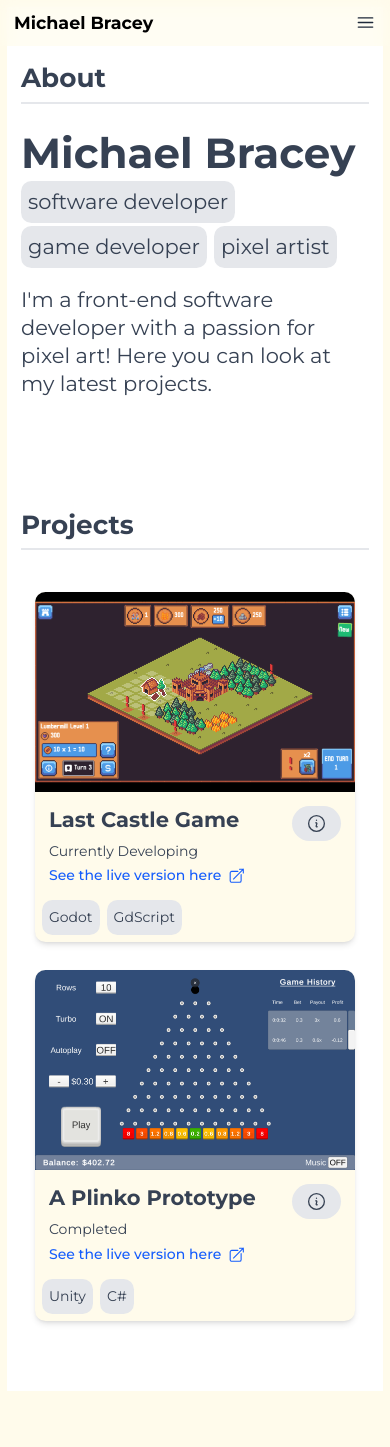
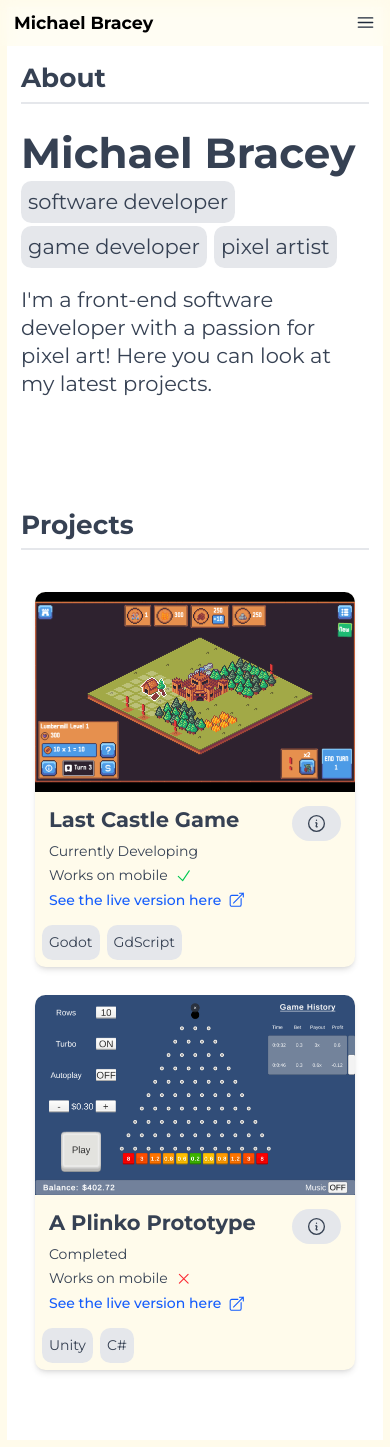
Before and after one commit to Mbrace1/michael-bracey-portfolio, a React (Vite) app: page / in a window 390 px wide. Before the commit the page ends 1398 px from the top, so only its background shows below. Built offline with nearby package versions, Linux system fonts and the light colour scheme.

Commit message:
added project mobile variable

```diff
--- a/cv-data.json
+++ b/cv-data.json
@@ -48,7 +48,8 @@
             "progress": "Currently Developing",
             "link": "https://mich24.itch.io/last-castle",
             "tags": ["Godot", "GdScript"],
-            "img": "last-castle-preview.png"
+            "img": "last-castle-preview.png",
+            "mobile": true
         },
         {
             "name": "A Plinko Prototype",
@@ -56,7 +57,8 @@
             "progress": "Completed",
             "link": "https://mich24.itch.io/plinko",
             "tags": ["Unity", "C#"],
-            "img": "plinko-preview.png"
+            "img": "plinko-preview.png",
+            "mobile": false
         }
     ],
     "projects_old": [
--- a/src/components/Project.jsx
+++ b/src/components/Project.jsx
@@ -1,8 +1,8 @@
 
 import Button from './generic/Button';
-import { InformationCircleIcon, ChevronLeftIcon, ArrowTopRightOnSquareIcon } from '@heroicons/react/24/outline';
+import { InformationCircleIcon, ChevronLeftIcon, ArrowTopRightOnSquareIcon, CheckIcon, XMarkIcon } from '@heroicons/react/24/outline';
 
-const Project = ({name, summary, img = "", progress, link, tags, flipped, onFlip}) => {
+const Project = ({name, summary, img = "", progress, link, tags, mobileSupport, flipped, onFlip}) => {
 
     let has_img = img ? img : false
     console.log(has_img);
@@ -23,6 +23,10 @@ const Project = ({name, summary, img = "", progress, link, tags, flipped, onFlip
                                 </Button>
                             </div>
                             <p className='mb-1'>{progress}</p>
+                            <p className='mb-1 flex flex-row items-center'>
+                                <span>Works on mobile</span>
+                                {mobileSupport ? <CheckIcon className="size-5 ml-2 text-green-500"/> : <XMarkIcon className="size-5 ml-2 text-red-500"/>}
+                            </p>
                             <p><a className="font-medium text-blue-600 dark:text-blue-500 hover:underline inline-flex items-center"
                             href={link} target="_blank" rel="noopener noreferrer">
                                 <span>See the live version here</span>
--- a/src/components/ProjectSection.jsx
+++ b/src/components/ProjectSection.jsx
@@ -24,6 +24,7 @@ const ProjectSection = ({projects}) => {
                             progress={p.progress}
                             link={p.link}
                             tags={p.tags}
+                            mobileSupport={p.mobile}
                             flipped={flippedProject === idx}
                             onFlip={() => handleFlip(idx)}
                             />
```
